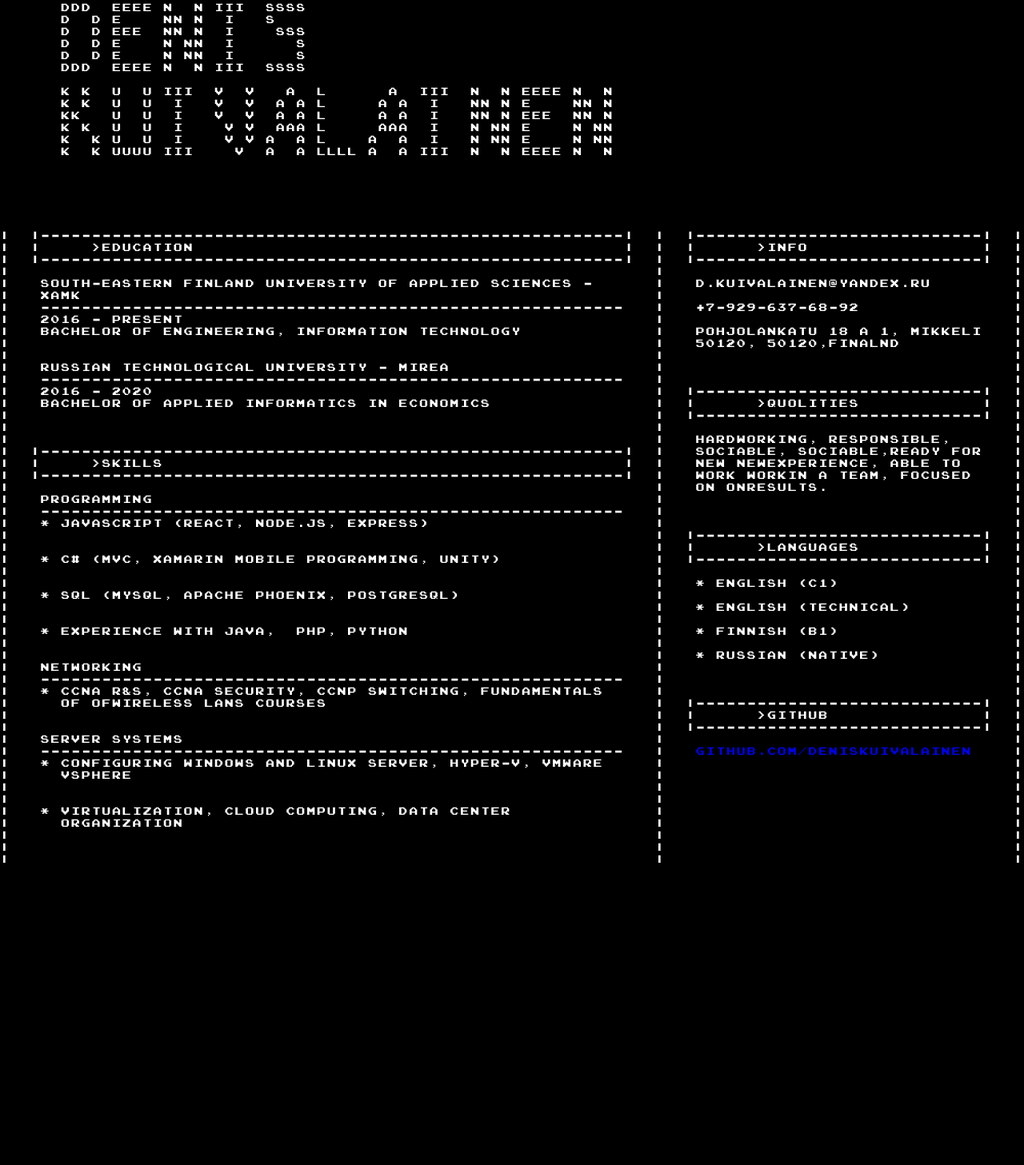
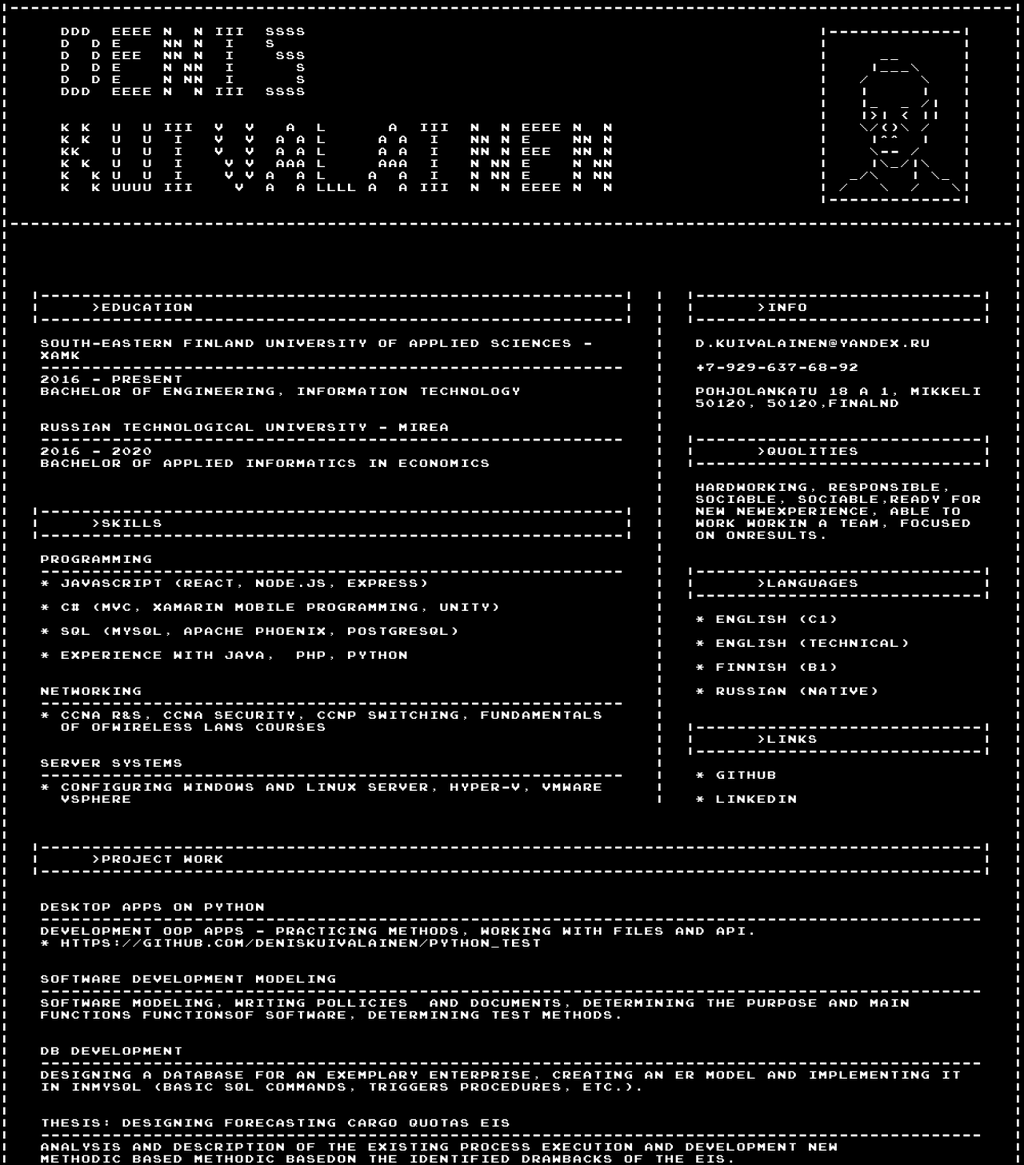
Before and after one commit to DenisKuivalainen/godlike, a React (Create React App) app: page / in a window 1280 px wide. Shown: the top 1457 px of the page at 80% size. Before the commit the page ends 1080 px from the top, so only its background shows below. Built offline with nearby package versions, Linux system fonts and the light colour scheme.

Commit message:
more or less prod

```diff
--- a/src/App.css
+++ b/src/App.css
@@ -5,39 +5,12 @@
   list-style: none;
   box-sizing: border-box;
   background-color: black;
+  overflow-x: hidden;
 }
 
 @font-face {
   font-family: ClearFont;
   src: url(19190.ttf);
-}
-
-.left-pos {
-  position: relative;
-  float: right;
-}
-
-.line {
-  font-family: ClearFont;
-  white-space: pre !important;
-  align-self: left;
-  color: white;
-  -moz-text-size-adjust: 2.5 !important;
-  -webkit-text-size-adjust: 2.5 !important;
-  -ms-text-size-adjust: 2.5 !important;
-  letter-spacing: 0.1em;
-}
-
-.line div{
-  font-family: ClearFont;
-  white-space: pre !important;
-  align-self: left;
-  color: white;
-  -moz-text-size-adjust: 2.5 !important;
-  -webkit-text-size-adjust: 2.5 !important;
-  -ms-text-size-adjust: 2.5 !important;
-  letter-spacing: 0.1em;
-  /* width: 100vw !important; */
 }
 
 p{
@@ -57,22 +30,11 @@ p{
   user-select: none;
 }
 
-.l1 .l2 .l3 {
-  position: relative !important;
+a{
+  text-decoration: none;
+  color: white;
 }
 
-.l1 {
-  z-index: 3 !important;
+a:hover{
+  color: green;
 }
-
-.l2 {
-  z-index: 2 !important;
-}
-
-.l3 {
-  z-index: 1 !important;
-}
-
-.layer {
-  position: relative;
-}
--- a/src/App.js
+++ b/src/App.js
@@ -1,10 +1,10 @@
 import React from 'react';
 import Ramka from './hat/Ramka';
-import RenderInfo from './info/RenderInfo'
+import RenderInfo from './info/RenderInfo';
+import Work from './Projects/Work';
 
-
-import {info} from './helpers/Info';
 import {FontSize} from './helpers/FontSize';
+import {cFl, cCl, cLn, cSp, cBd} from './helpers/Cell';
 import './App.css';
 
 class App extends React.Component {
@@ -12,23 +12,26 @@ class App extends React.Component {
     super(props);
     this.state = {
       check: 0,
-      h: 100
+      h: 100,
+      h1: 100,
+      top: 0
     };
     this.gH = this.gH.bind(this);
   }
 
   render() {
+    let a = this.state.scr
     return (
       <FontSize.Provider value={this.state.h}>
         <div className="l1" style={{zIndex: 1, width: '100vw'}}>
           <Ramka />
-          <p style={{fontSize: this.state.h}}> <br/> <br/> </p>
-
-          <p style={{fontSize: this.state.h}} />
-
-          <p style={{fontSize: this.state.h}}> <br/> <br/> </p>
-
-          <RenderInfo/>
+          <RenderInfo />
+          <Work />
+          <p style={{fontSize: this.state.h}}>{cLn()}</p>
+          <p style={{fontSize: this.state.h}}> </p>
+          <p style={{fontSize: this.state.h}}> </p>
+          <p style={{fontSize: this.state.h}}> c:\users\godlike&#62; <a href='https://github.com/DenisKuivalainen/godlike'>2020 (c) by godlike</a></p>
+          <p style={{fontSize: this.state.h}}> </p>
         </div>
         {/* <div className="l2" style={{zIndex: 2}}>
           <p style={{fontSize: this.state.h}}> <br/> </p>
@@ -43,20 +46,51 @@ class App extends React.Component {
   }
 
   gH() {
-    let h = Math.floor(window.innerWidth *500000 / 300) / 100000;
-    h += 'px';
-    console.log(h)
-    this.setState({h: h})
+    // window.innerWidth
+    let w =  window.innerWidth > document.documentElement.clientWidth ? document.documentElement.clientWidth : window.innerWidth;
+    console.log(window.innerWidth - document.documentElement.clientWidth)
+    let h = Math.floor(w *500000 / 300) / 100000;
+    //let scr = window.pageYOffset - Math.floor(window.pageYOffset / h) * h
+
+    // let mh = Math.max(
+    //   document.body.scrollHeight, document.documentElement.scrollHeight,
+    //   document.body.offsetHeight, document.documentElement.offsetHeight,
+    //   document.body.clientHeight, document.documentElement.clientHeight
+    // );
+
+
+
+    // console.log(mh - Math.floor(mh/h)*h)
+
+    this.setState({h: h + 'px'})
   }
 
   componentDidMount() {
     window.addEventListener('resize', this.gH);
     window.addEventListener('load', this.gH);
+    window.addEventListener('scroll', this.gH);
   }
 
   componentWillUnmount() {
     window.removeEventListener('resize', this.gH);
     window.removeEventListener('load', this.gH);
+    window.removeEventListener('scroll', this.gH);
+  }
+
+  makeCMD() {
+    // let scr = window.pageYOffset;
+    // let h = Math.max(
+    //   document.body.scrollHeight, document.documentElement.scrollHeight,
+    //   document.body.offsetHeight, document.documentElement.offsetHeight,
+    //   document.body.clientHeight, document.documentElement.clientHeight
+    // );
+    // let vh = document.documentElement.clientHeight;
+
+    // let cScr = window.pageYOffset;
+    // let a = this.state.h1;
+    // let prc = cScr % a;
+
+    // this.setState({top: prc})
   }
 }
 
--- /dev/null
+++ b/src/Projects/Work.js
@@ -0,0 +1,93 @@
+import React from 'react';
+
+import {cFl, cCl, cLn, cSp, cBd} from '../helpers/Cell';
+import {info} from '../helpers/Info';
+import {FontSize} from '../helpers/FontSize';
+import {parser} from '../helpers/parser';
+import '../App.css';
+
+class Work extends React.Component {
+    constructor(props) {
+        super(props);
+        this.state = {};
+        //this.gH = this.gH.bind(this);
+    }
+    static contextType = FontSize;
+
+    render() {
+        return(
+            <div>
+                <div>
+                    {this.getTitle()}
+                    {this.getWork()}
+                </div>
+                <div>
+
+                </div>
+            </div>
+        )
+    }
+
+
+    getTitle() {
+        let arr = [];
+
+        arr.push(cCl(cFl(cBd(3, 94), 100)));
+        arr.push(cCl(cFl(cFl('   |     >Project Work', 96) + '|', 100)));
+        arr.push(cCl(cFl(cBd(3, 94), 100)));
+        arr.push(cSp());
+        arr.push(cSp());
+
+        return arr.map((n, i) =>
+            <p id={'work_t_' + i} style={{fontSize: this.context}}>{n}</p>
+        )
+    }
+
+    getWork() {
+        return info.work.map((work) => {
+            let a = cCl(cFl('    ' + work.name, 100));
+
+            let b = '    -';
+            while(b.length < 96) {
+                b += '-';
+            }
+            b = cCl(cFl(b, 100));
+
+            let cp = parser(work.disc, 92);
+            let c = cp.map((val) => <p style={{fontSize: this.context}}>{cCl(cFl('    ' + val, 100))}</p>)
+
+            let d = work.link !== '' ? this.getD(work.link) : '';
+
+            return (
+                <div>
+                    <p style={{fontSize: this.context}}>{a}</p>
+                    <p style={{fontSize: this.context}}>{b}</p>
+                    {c} {d}
+                    <p style={{fontSize: this.context}}>{cSp()}</p>
+                    <p style={{fontSize: this.context}}>{cSp()}</p>
+                </div>
+            )
+        })
+    }
+
+    getD(link) {
+        let lng = link.length;
+        let a = '|  ';
+
+        let b = ' ';
+        while(b.length < 95 - lng - a.length) {
+            b += ' '
+        }
+        b += '|'
+
+        // let c = link === '' ? '' : '*' + link
+
+        return(
+            <p style={{fontSize: this.context}}>
+                {a} <a href={link}>{'* ' + link}</a> {b}
+            </p>
+        )
+    }
+
+}
+export default Work;
--- a/src/hat/Ramka.js
+++ b/src/hat/Ramka.js
@@ -2,6 +2,7 @@ import React from 'react';
 import {getName} from './Letters';
 import {info} from '../helpers/Info';
 import { FontSize } from '../helpers/FontSize';
+import {cFl, cCl, cLn, cSp} from '../helpers/Cell'
 import './Hat.css';
 
 class Ramka extends React.Component {
@@ -20,41 +21,49 @@ class Ramka extends React.Component {
     }
 
     getRender() {
-      let arr = this.getFullName();
+      let arr = this.getLine();
+      console.log(arr.length)
       // let arr = this.getLine();
 
       return arr.map((val, k) => <p id={'hat_' + k} style={{fontSize: this.context}}>{val}</p>)
     }
 
     getFullName() {
-      return getName(info.name).concat('   ').concat(getName(info.sur));
+      let arr = ['   '];
+      return arr.concat(getName(info.name)).concat('   ').concat('   ').concat(getName(info.sur)).concat('   ');
     }
 
     getLine() {
       let arr = this.getFullName();
-      let FACE = this.getFace();
+      let face = this.getFace();
+      let res = [];
 
-      for (let i = 0; i < FACE.length; i++) {
-        while(arr[i].length < 80) {
-          //arr[i] += ' ';
-        }
-        arr += FACE[i];
+      res.push(cLn());
+      res.push(cCl(cFl(arr[0], 100)));
+
+      for (let i = 0; i < face.length; i++) {
+        let nm = arr[i+1];
+        let fc = face[i];
+
+        res.push(cCl(cFl(cFl(nm, 80) + fc, 100)));
       }
 
-      for (let j = 0; j < arr.length; j++) {
-        while(arr[j].length < 100) {
-          arr[j] += ' ';
-        }
-        arr[j] = '|' + arr[j].substr(1, 98) + '|'
-      }
+      res.push(cCl(cFl(arr[arr.length - 1], 100)));
+      res.push(cLn());
+      res.push(cSp());
+      res.push(cSp());
+      res.push(cSp());
+      res.push(cSp());
+      res.push(cSp());
 
-      return arr;
+      return res;
     }
 
     getFace() {
       let arr = [];
 
       arr.push(String.raw`|-------------|`)
+      arr.push(String.raw`|             |`)
       arr.push(String.raw`|     __      |`)
       arr.push(String.raw`|    |___\    |`)
       arr.push(String.raw`|   /     \   |`)
--- /dev/null
+++ b/src/helpers/Cell.js
@@ -0,0 +1,37 @@
+export function cFl(ln, lg) {
+    let a = ln;
+    while(a.length < lg) {
+        a += ' ';
+    }
+    return a;
+}
+
+export function cCl(ln) {
+    return '|' + ln.substr(1, 98) + '|';
+}
+
+export function cLn() {
+    let a = '|';
+    while(a.length < 99) {
+        a += '-';
+    }
+    return a + '|';
+}
+
+export function cSp() {
+    return cCl(cFl('', 100))
+}
+
+export function cBd(lft, lng) {
+    let a = ''
+    while(a.length < lft) {
+        a += ' ';
+    }
+    a += '|';
+    while(a.length < lft + lng - 1) {
+        a += '-';
+    }
+    a += '|';
+
+    return a;
+}
--- a/src/helpers/Info.js
+++ b/src/helpers/Info.js
@@ -14,6 +14,7 @@ export const info = {
         'Russian (native)'
     ],
     git: 'github.com/DenisKuivalainen',
+    lki: 'https://www.linkedin.com/in/denis-kuivalainen-36119a1a3/',
     edu: [
         {
             uni: 'South-Eastern Finland University of Applied Sciences - XAMK',
@@ -91,7 +92,7 @@ export const info = {
             link: ''
         },
         {
-            name: 'Designing forecasting cargo quotas EIS',
+            name: 'THESIS: Designing forecasting cargo quotas EIS',
             disc: 'Analysis and description of the existing process execution and development new methodic based on the identified drawbacks of the EIS.',
             link: ''
         },
--- a/src/info/LeftInfo.js
+++ b/src/info/LeftInfo.js
@@ -32,7 +32,7 @@ function getInfo() {
     }
     cont.push(getLine(''));
     cont.push(getLine(''));
-    cont.push(getLine(''));
+    //cont.push(getLine(''));
 
     return cont;
 }
@@ -52,7 +52,7 @@ function getQuol() {
 
     cont.push(getLine(''));
     cont.push(getLine(''));
-    cont.push(getLine(''));
+    //cont.push(getLine(''));
 
     return cont;
 }
@@ -69,7 +69,7 @@ function getLang() {
         cont.push(getLine(''));
     }
     cont.push(getLine(''));
-    cont.push(getLine(''));
+    //cont.push(getLine(''));
 
     return cont;
 }
@@ -77,7 +77,7 @@ function getLang() {
 function getGit() {
     let cont = [];
     cont.push(getLine(getBorder()));
-    cont.push(getLine(end('|      >Github')));
+    cont.push(getLine(end('|      >Links')));
     cont.push(getLine(getBorder()));
     cont.push(getLine(''));
 
--- a/src/info/RenderInfo.js
+++ b/src/info/RenderInfo.js
@@ -3,6 +3,7 @@ import { FontSize } from '../helpers/FontSize';
 import {info} from '../helpers/Info';
 import {getLeft} from './LeftInfo';
 import {getRight} from './RightInfo';
+import {cFl, cCl, cLn, cSp} from '../helpers/Cell';
 
 class RenderInfo extends React.Component {
     constructor(props) {
@@ -32,17 +33,31 @@ class RenderInfo extends React.Component {
 
     getRender2() {
         let a = this.state.right[this.state.left.length];
-        a = '|' + a.substr(1, a.length)
+        a = '|' + a.substr(1, a.length);
+
+        let b = this.state.right[this.state.left.length + 2];
+        b = '|' + b.substr(1, a.length);
+
         return(
-            <p style={{fontSize: this.context}}>{a + ' '}
-                <a href={info.git} style={{fontSize: this.context}}>{info.git}</a>
-                {'' + this.fillA()}
-            </p>
+            <div>
+                <p style={{fontSize: this.context}}>{a + ' '}
+                    <a href={info.git} style={{fontSize: this.context}}>{LINKS[0]}</a>
+                    {'' + this.fillA(0)}
+                </p>
+                <p style={{fontSize: this.context}}>{this.fillB(this.state.right[this.state.left.length + 1])}</p>
+                <p style={{fontSize: this.context}}>{b + ' '}
+                    <a href={info.lki} style={{fontSize: this.context}}>{LINKS[1]}</a>
+                    {'' + this.fillA(1)}
+                </p>
+                <p style={{fontSize: this.context}}>{cSp()}</p>
+                <p style={{fontSize: this.context}}>{cSp()}</p>
+                <p style={{fontSize: this.context}}>{cSp()}</p>
+            </div>
         )
     }
-    fillA() {
+    fillA(n) {
         let a = '';
-        while (a.length < 31 - info.git.length) {
+        while (a.length < 31 - LINKS[n].length) {
             a += ' ';
         }
         a += '|';
@@ -50,7 +65,8 @@ class RenderInfo extends React.Component {
     }
 
     getRender3() {
-        let a = this.state.right.slice(this.state.left.length + 1);
+        let a = this.state.right.slice(this.state.left.length + 3, this.state.right.length - this.state.left.length - 5);
+
         return a.map((val, i) =>
             <p id={'info_2_' + i} style={{fontSize: this.context}}>{this.fillB(val)}</p>
         )
@@ -68,4 +84,5 @@ class RenderInfo extends React.Component {
 
 }
 
+const LINKS = ["* GitHub", "* LinkedIn"]
 export default RenderInfo;
--- a/src/info/RightInfo.js
+++ b/src/info/RightInfo.js
@@ -100,10 +100,8 @@ function getSkill() {
             }
 
             cont.push(getLine(''));
-            cont.push(getLine(''));
         }
-
-
+        cont.push(getLine(''));
     }
 
     cont.push(getLine(''));
```
Also changed, not shown: 17 other files (tests, documents, lock files or other folders).
